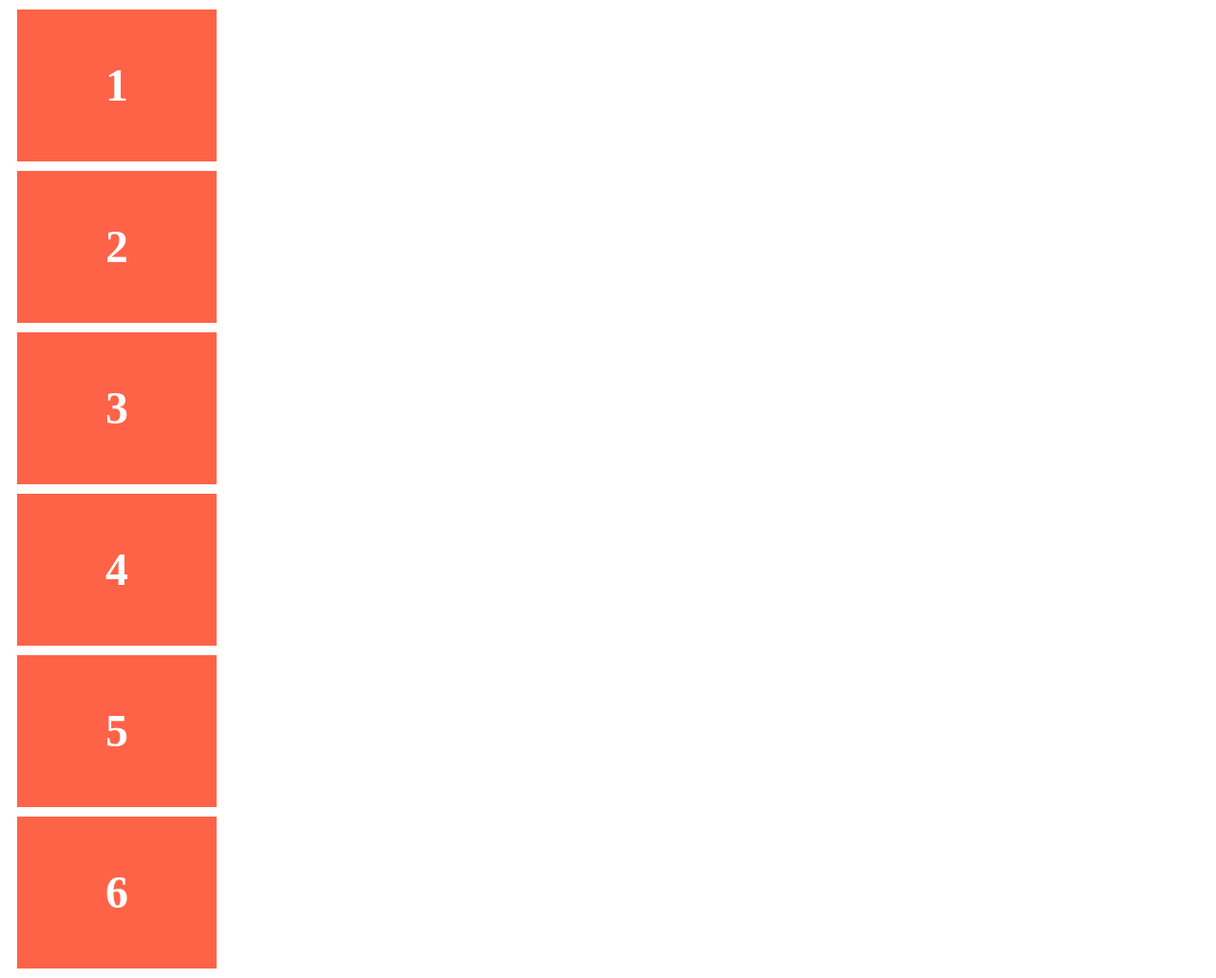
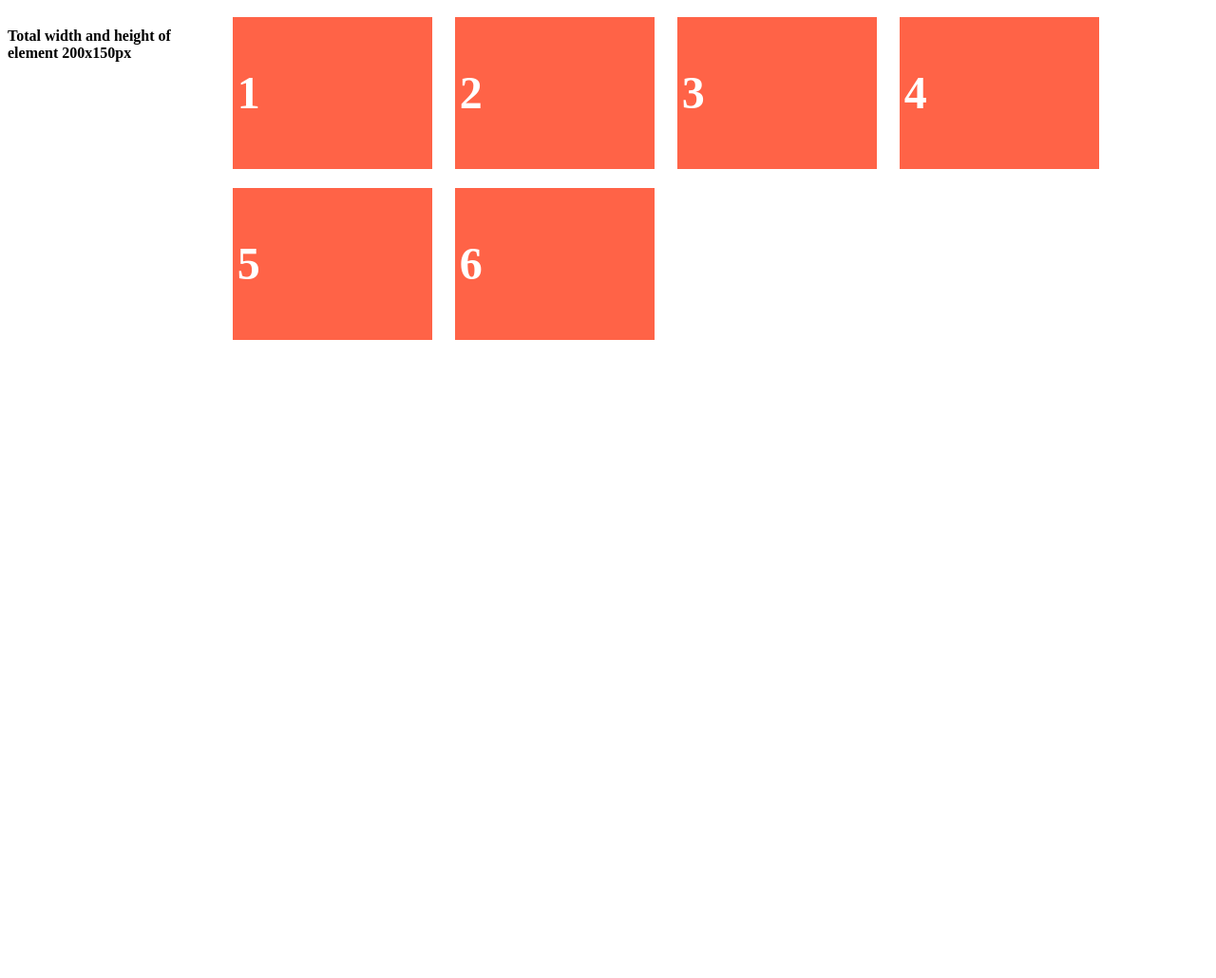
Before and after one commit to uss-hopper/snap-challenges-Leeyo84, a PHP site: page /snap-10-30/css-and-flexbox.php in a window 1280 px wide. Shown: the whole page at 95% size. After the commit the page ends 358 px from the top, so only its background shows below. Run offline with PHP 8.4, Linux system fonts and the light colour scheme.

Commit message:
added flex box to li and div

```diff
--- a/snap-10-30/css-and-flexbox.php
+++ b/snap-10-30/css-and-flexbox.php
@@ -7,6 +7,8 @@
 </head>
 
 <body>
+	<div>
+		<h4>Total width and height of element 200x150px</h4>
 
 		<ul class="my-list">
 			<li class="my-item">1</li>
@@ -16,6 +18,6 @@
 			<li class="my-item">5</li>
 			<li class="my-item">6</li>
 		</ul>
-
+	</div>
 </body>
 </html>
--- a/snap-10-30/styles.css
+++ b/snap-10-30/styles.css
@@ -5,6 +5,7 @@ ul {
 }
 
 li {
+	display: inline-flex;
 	background: tomato;
 	line-height: 150px;
 	color: white;
@@ -17,3 +18,7 @@ li {
 	width: 200px;
 	height: 150px;
 }
+
+div {
+	display: inline-flex;
+}
```
Lines whose indentation alone changed are shown as unchanged.
